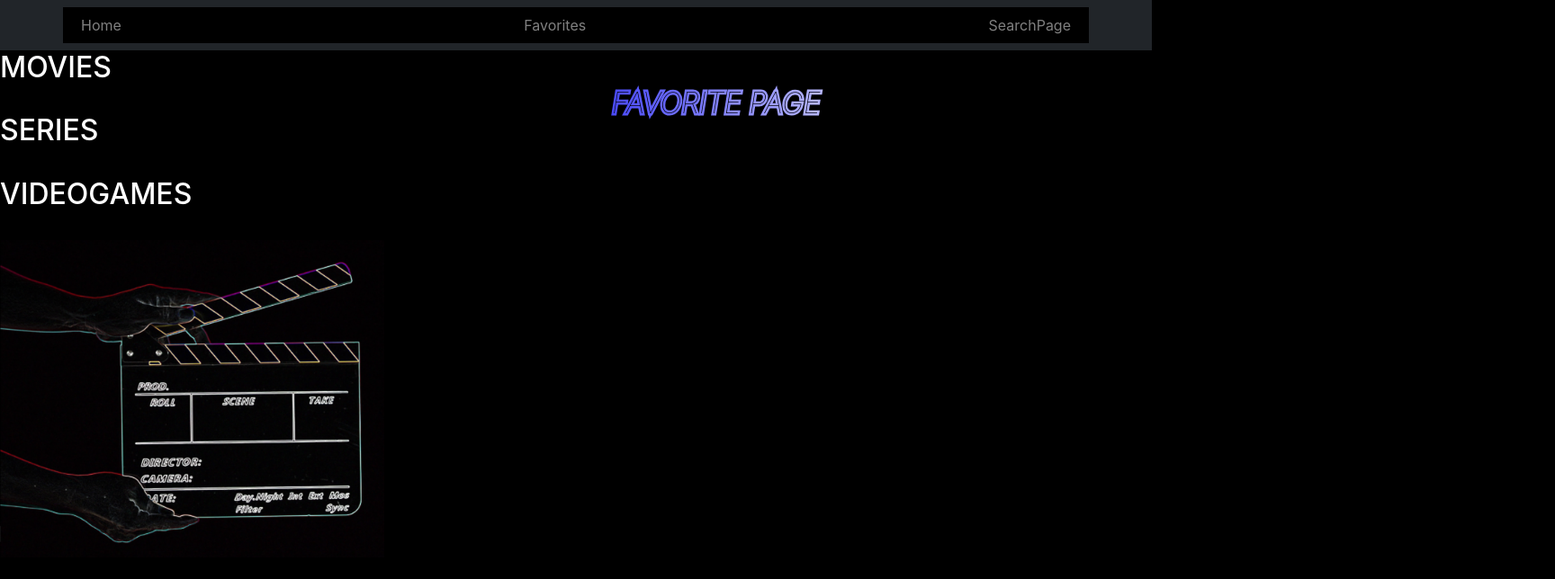
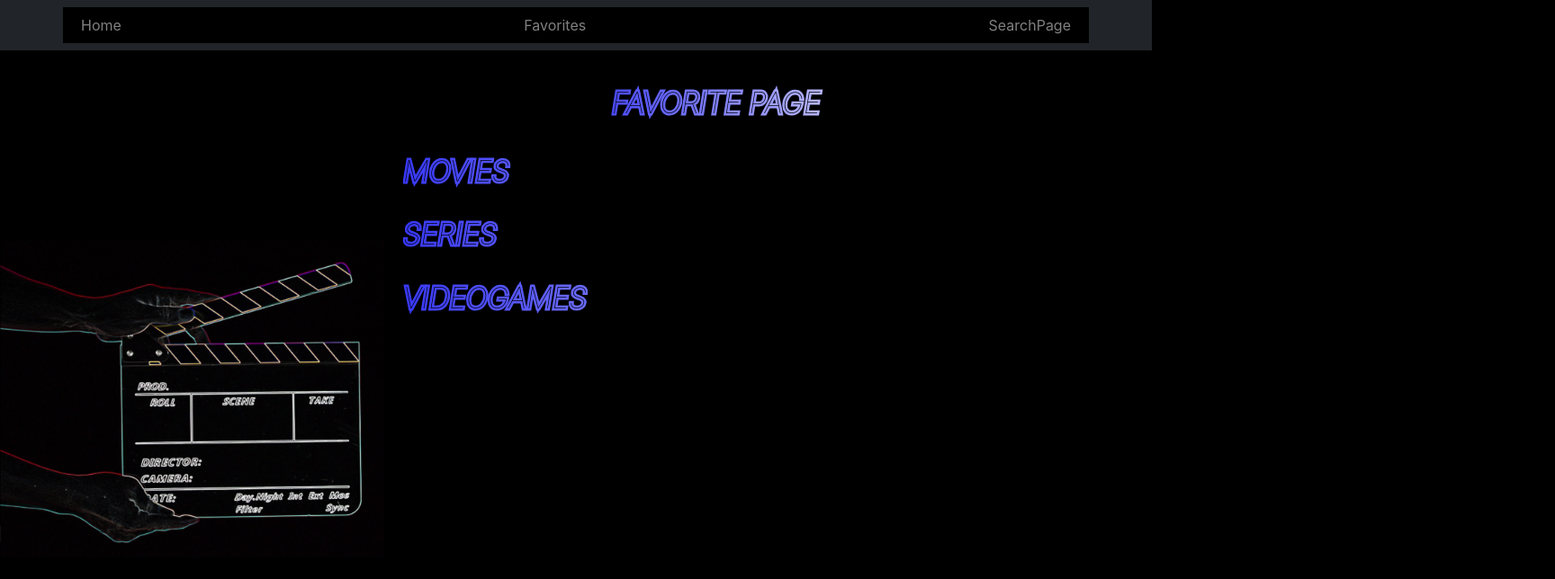
Before and after one commit to ARod88/Our-Movie-App, a React (Create React App) app: page /favorites in a window 1280 px wide. Shown: the top 644 px of the page at 90% size, 1728 px wide, since content can reach past the window. Built offline with nearby package versions, Linux system fonts and the light colour scheme.

Commit message:
brenda css clean up

```diff
--- a/src/App.css
+++ b/src/App.css
@@ -22,7 +22,7 @@
 
 
 
-h1 {
+h1 , .notfound{
   display: flex;
   align-items: flex-start;
     background: linear-gradient(
@@ -250,3 +250,33 @@ h1 {
       height: 300px;
       width: auto;
   }
+
+  .notfound {
+    translate: -10% 60%;
+  }
+
+  .font-fav{
+    background: linear-gradient(
+        90deg,
+        aqua,
+        rgb(164, 24, 157),
+        red,
+        blue,
+        white,
+        rgb(202, 202, 114)
+    );
+    background-size: 400%;
+    font-style: italic;
+
+    font-weight: lighter;
+    color: black;
+    -webkit-background-clip: text;
+
+    -webkit-text-stroke: 5px transparent;
+    animation: animate 10s linear infinite,
+        slideInLeft 0.2s ease-in 0.5s 1 normal both;
+  }
+
+  .favorite{
+    translate: 35% 55%;
+  }
--- a/src/Components/Favorites.js
+++ b/src/Components/Favorites.js
@@ -10,22 +10,24 @@ export default function Favorite(){
    <div>
    <h1>FAVORITE PAGE</h1>
 
-         <div className="favorite-view">
-            <div className="section">
-               <h2>MOVIES</h2>
+   <div className="favorite">
+
+      <div>
+         <h2 className="font-fav">MOVIES</h2>
       </div>
       <br />
 
-            <div className="section">
-               <h2>SERIES</h2>
+      <div>
+         <h2 className="font-fav">SERIES</h2>
       </div>
       <br />
 
-            <div className="section">
-               <h2>VIDEOGAMES</h2>
+      <div>
+         <h2 className="font-fav">VIDEOGAMES</h2>
       </div>
      <br />
 
+   </div>
       <div className="col-md-4">
         <img
           className="movie-slate-2"
@@ -34,6 +36,5 @@ export default function Favorite(){
         />
       </div>
 </div>
-      </div>
 
   )}
```
Lines whose indentation alone changed are shown as unchanged.
